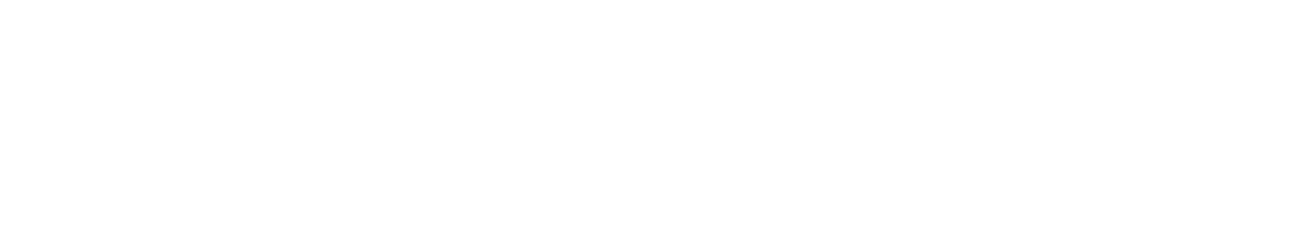
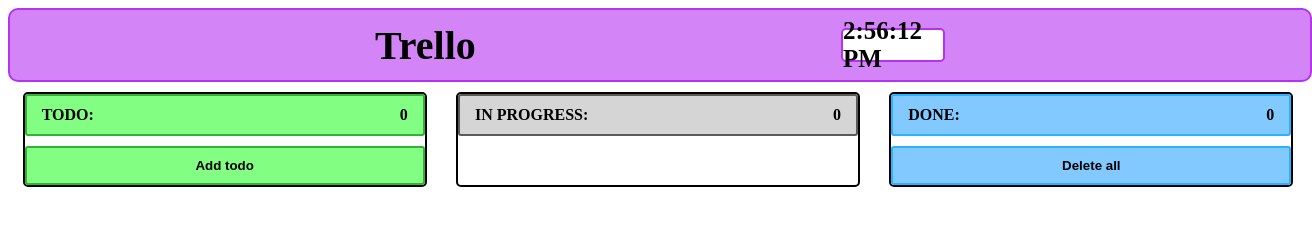
Before and after one commit to AlekseiBui/TrelloDiploma, a website built with Parcel: page src/index.html in a window 1280 px wide. Shown: the whole page, 1312 px wide, since content can reach past the window. Built offline with nearby package versions, Linux system fonts and the light colour scheme.

Commit message:
common  page

```diff
--- a/src/index.html
+++ b/src/index.html
@@ -5,7 +5,7 @@
 	<meta charset="UTF-8">
 	<meta http-equiv="X-UA-Compatible" content="IE=edge">
 	<meta name="viewport" content="width=device-width, initial-scale=1.0">
-	<title>Document</title>
+	<title>Trello</title>
 	<link rel="stylesheet" href="./styles/style.scss">
 </head>
 
--- /dev/null
+++ b/src/js/components/header.js
@@ -0,0 +1,23 @@
+const createHeader = () => {
+    const header = document.createElement('div')
+    header.className = 'header'
+
+    const appNameText = document.createElement('div')
+    appNameText.textContent = 'Trello'
+    appNameText.className = 'header_appNameText'
+
+    const headerClock = document.createElement('div')
+    headerClock.className = 'header_clock'
+    headerClock.textContent = new Date().toLocaleTimeString()
+    setInterval(() => {
+        headerClock.textContent = new Date().toLocaleTimeString()
+    }, 1000)
+
+    header.append(appNameText, headerClock)
+
+    return header
+}
+
+export {
+    createHeader
+}
--- /dev/null
+++ b/src/js/components/progressTab.js
@@ -0,0 +1,31 @@
+const createTab = (tabName, btnName) => {
+    const tab = document.createElement('div')
+    if (tabName === 'IN PROGRESS') { tab.className = 'progressTab IN-PROGRESS' } else {
+        tab.className = `progressTab ${tabName}`
+    }
+
+    const tabsHeader = document.createElement('div')
+    tabsHeader.className = 'progressTab_header'
+    tab.append(tabsHeader)
+
+    const tabsHeaderName = document.createElement('div')
+    tabsHeaderName.className = 'header_tabsName'
+    tabsHeaderName.textContent = `${tabName}:`
+    const tabsHeaderCounter = document.createElement('div')
+    tabsHeaderCounter.className = 'header_counter'
+    tabsHeaderCounter.textContent = '0'
+    tabsHeader.append(tabsHeaderName, tabsHeaderCounter)
+
+    if (btnName) {
+        const tabsBtn = document.createElement('button')
+        tabsBtn.className = 'progressTab_btn'
+        tabsBtn.textContent = btnName
+        tab.append(tabsBtn)
+    }
+
+    return tab
+}
+
+export {
+    createTab
+}
--- /dev/null
+++ b/src/js/components/threeTabs.js
@@ -0,0 +1,14 @@
+import { createTab } from "./progressTab"
+
+const createThreeTabs = () => {
+    const threeTabs = document.createElement('div')
+    threeTabs.className = 'tabs'
+
+    threeTabs.append(createTab('TODO', 'Add todo'), createTab('IN PROGRESS'), createTab('DONE', 'Delete all'))
+
+    return threeTabs
+}
+
+export {
+    createThreeTabs
+}
--- a/src/js/index.js
+++ b/src/js/index.js
@@ -0,0 +1,6 @@
+'use strict'
+
+import { createHeader } from "./components/header";
+import { createThreeTabs } from "./components/threeTabs";
+
+document.body.append(createHeader(), createThreeTabs())
--- /dev/null
+++ b/src/styles/componentsStyles/header.scss
@@ -0,0 +1,29 @@
+.header {
+    margin: 0 auto;
+    width: 1300px;
+    height: 70px;
+    background-color: rgb(211, 133, 248);
+    border: 2px solid rgb(180, 50, 240);
+    border-radius: 10px;
+    display: flex;
+    flex-direction: row;
+    align-items: center;
+    justify-content: space-evenly;
+
+    .header_appNameText {
+        font-size: 40px;
+    }
+
+    .header_clock {
+        display: flex;
+        align-items: center;
+        justify-content: center;
+        width: 100px;
+        height: 30px;
+        background-color: white;
+        border: 2px solid rgb(180, 50, 240);
+        border-radius: 5px;
+        font-weight: bold;
+        font-size: 25px;
+    }
+}
--- /dev/null
+++ b/src/styles/componentsStyles/threeTabs.scss
@@ -0,0 +1,77 @@
+.tabs {
+    width: 1300px;
+    margin: 10px auto;
+    display: flex;
+    flex-direction: row;
+    justify-content: space-around;
+
+    .progressTab {
+        width: 400px;
+        border: 2px solid black;
+        border-radius: 5px;
+        display: flex;
+        flex-direction: column;
+        justify-content: space-between;
+
+        .progressTab_header {
+            display: flex;
+            flex-direction: row;
+            justify-content: space-between;
+            padding: 10px 15px;
+        }
+
+        .progressTab_btn {
+            padding: 10px 15px;
+            font-weight: bold;
+        }
+    }
+
+    .progressTab.TODO {
+        .progressTab_header {
+            background-color: rgb(130, 255, 130);
+            border: 2px solid rgb(50, 178, 50);
+            border-radius: 3px;
+            margin-bottom: 10px;
+        }
+
+        .progressTab_btn {
+            background-color: rgb(130, 255, 130);
+            border: 2px solid rgb(50, 178, 50);
+            border-radius: 3px;
+            transition: 0.2s;
+        }
+
+        .progressTab_btn:active {
+            background-color: rgb(50, 178, 50);
+        }
+    }
+
+    .progressTab.IN-PROGRESS {
+        .progressTab_header {
+            background-color: rgb(213, 213, 213);
+            border: 2px solid rgb(90, 90, 90);
+            border-radius: 3px;
+            margin-bottom: 10px;
+        }
+    }
+
+    .progressTab.DONE {
+        .progressTab_header {
+            background-color: rgb(130, 201, 255);
+            border: 2px solid rgb(40, 178, 255);
+            border-radius: 3px;
+            margin-bottom: 10px;
+        }
+
+        .progressTab_btn {
+            background-color: rgb(130, 201, 255);
+            border: 2px solid rgb(40, 178, 255);
+            border-radius: 3px;
+            transition: 0.2s;
+        }
+
+        .progressTab_btn:active {
+            background-color: rgb(40, 178, 255);
+        }
+    }
+}
--- a/src/styles/style.scss
+++ b/src/styles/style.scss
@@ -0,0 +1,6 @@
+@import './componentsStyles/header.scss';
+@import './componentsStyles/threeTabs.scss';
+
+body {
+    font-weight: bold;
+}
```
